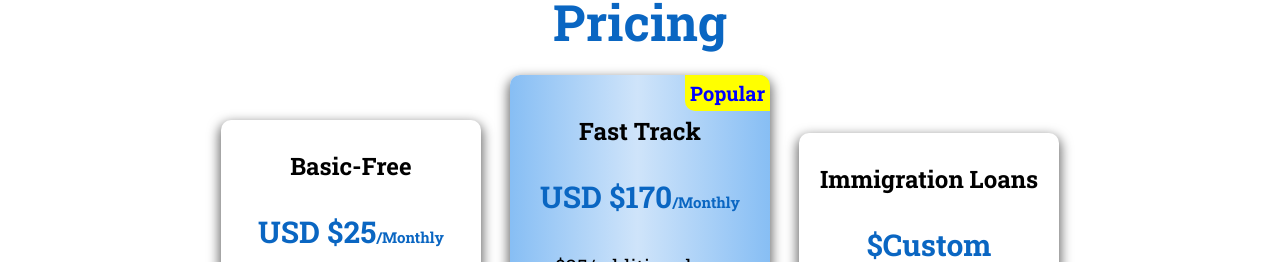
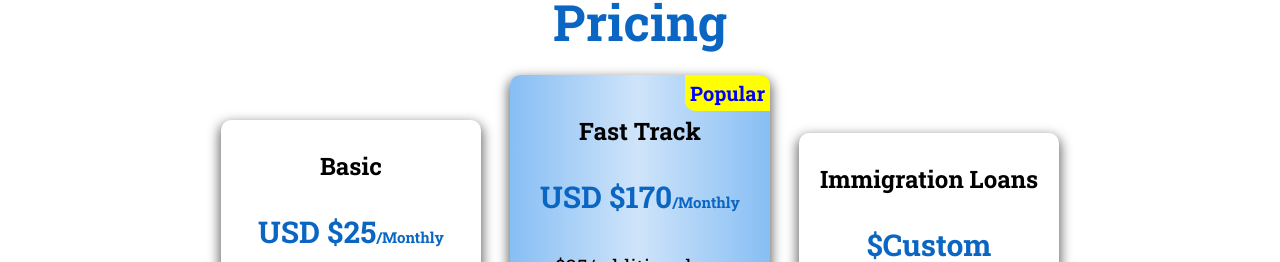
Before and after one commit to sadikir/ivisary, a React (Vite) app: page / in a window 1280 px wide. Shown: the part 3660-3922 px from the top of the page. Built offline with nearby package versions, Linux system fonts and the light colour scheme.

Commit message:
Update Pricing.jsx

```diff
--- a/src/components/pricing/Pricing.jsx
+++ b/src/components/pricing/Pricing.jsx
@@ -10,7 +10,7 @@ const Pricing = ()=>{
         <h1>Pricing</h1>
         <div className="price-categories">
           <div className="prices price1">
-            <h2>Basic-Free</h2>
+            <h2>Basic</h2>
             <h1>USD $25<span>/Monthly</span></h1>
             <ul>
               <li>One relative only</li>
```
